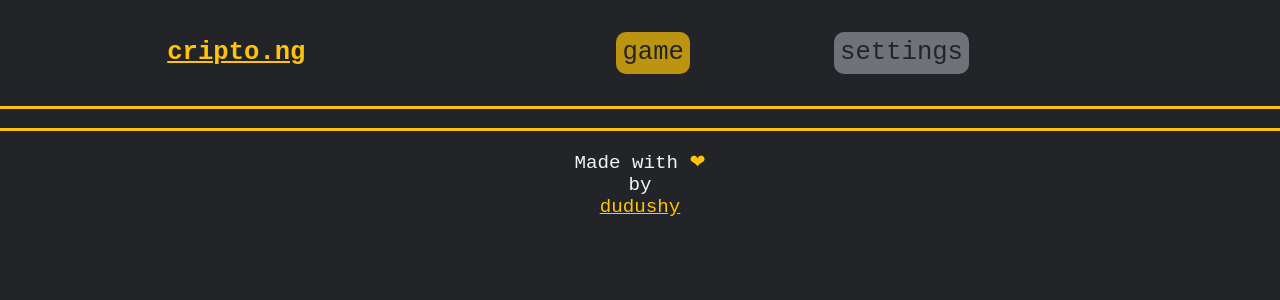
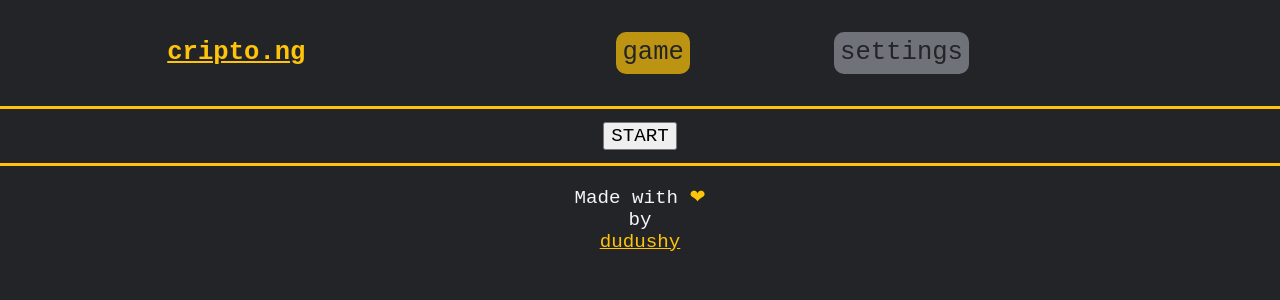
Before and after one commit to dudushy/cripto.ng, an Angular app: page / in a window 1280 px wide. Shown: the top 300 px of the page. Built offline with nearby package versions, Linux system fonts and the light colour scheme.

Commit message:
Some fun

```diff
--- a/src/app/components/game/game.component.html
+++ b/src/app/components/game/game.component.html
@@ -1,3 +1,6 @@
 <main>
-  <p>{{currentWord}}</p>
+  <button *ngIf="!gameRunning" (click)="startGame()">START</button>
+  <button *ngIf="gameRunning" (click)="stopGame()">STOP</button>
+
+  <p *ngIf="gameRunning">{{currentWord}} {{12 - currentWord.length}}</p>
 </main>
--- a/src/app/components/game/game.component.ts
+++ b/src/app/components/game/game.component.ts
@@ -11,7 +11,22 @@ import { DbService } from '../../services/db/db.service';
 export class GameComponent implements OnInit {
   title = 'GameComponent';
 
+  gameRunning = false;
   currentWord = '';
+  gameArray: any = [];
+  wordArray: any = [];
+  letterArray: any = [];
+
+  sampleArray: any = [
+    { word: 'radioterapia', description: 'Técnica empregada no tratamento do câncer.' },
+    { word: 'cafe com leite', description: 'A política que alternou paulistas e mineiros no poder.' },
+    { word: 'gnomo e duende', description: 'Dois seres de contos de fadas.' },
+    { word: 'energia solar', description: 'Aciona os sistemas dos satélites.' },
+    { word: 'ultravioleta', description: 'A radiação que bronzeia e causa câncer.' },
+    { word: 'deselegancia', description: 'Ação indecorosa.' },
+    { word: 'infelicidade', description: 'Desgraça; infortúnio.' },
+    { word: 'aparecimento', description: 'Ato de tornar-se visível.' },
+  ];
 
   constructor(
     public db: DbService,
@@ -19,6 +34,9 @@ export class GameComponent implements OnInit {
     public app: AppComponent
   ) {
     console.log(`[${this.title}#constructor]`);
+
+    this.gameRunning = this.db.get('gameRunning') || false;
+    console.log(`[${this.title}#constructor] gameRunning`, this.gameRunning);
   }
 
   ngOnInit(): void {
@@ -30,12 +48,39 @@ export class GameComponent implements OnInit {
 
       this.currentWord += event.key;
 
-      if (event.key === 'Enter') {
+      if (this.currentWord.length > 12 || event.key === 'Enter') {
         this.currentWord = '';
       }
 
       console.log(`[${this.title}#window.onkeypress] currentWord`, this.currentWord);
     });
+  }
+
+  startGame() {
+    console.log(`[${this.title}#startGame]`);
+
+    this.gameRunning = true;
+    this.db.set('gameRunning', this.gameRunning);
+
+    this.gameArray = this.sampleArray;
+    console.log(`[${this.title}#startGame] gameArray`, this.gameArray);
+
+    // this.wordArray = this.gameArray.map((item) => item.word);
+    console.log(`[${this.title}#startGame] wordArray`, this.wordArray);
+
+    // this.letterArray = this.wordArray.map((word) => word.split(''));
+    console.log(`[${this.title}#startGame] letterArray`, this.letterArray);
+
+    this.updateView();
+  }
+
+  stopGame() {
+    console.log(`[${this.title}#stopGame]`);
+
+    this.gameRunning = false;
+    this.db.set('gameRunning', this.gameRunning);
+
+    this.updateView();
   }
 
   updateView() {
```
